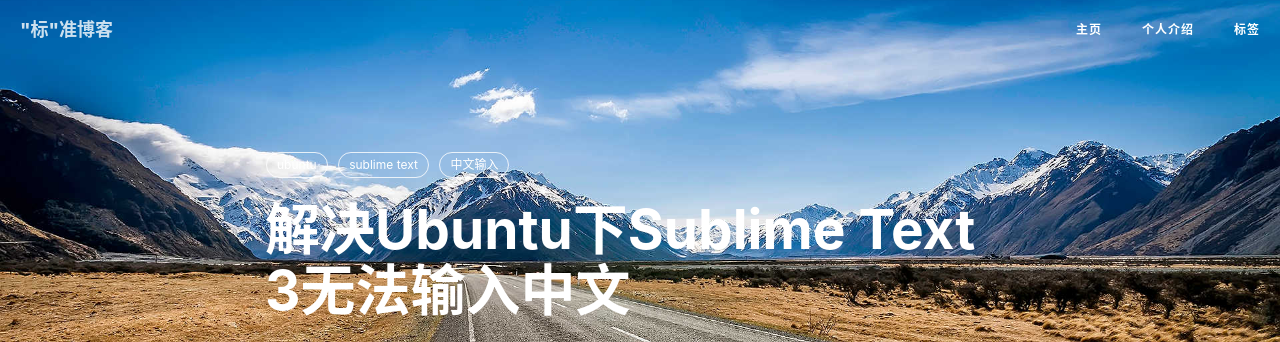
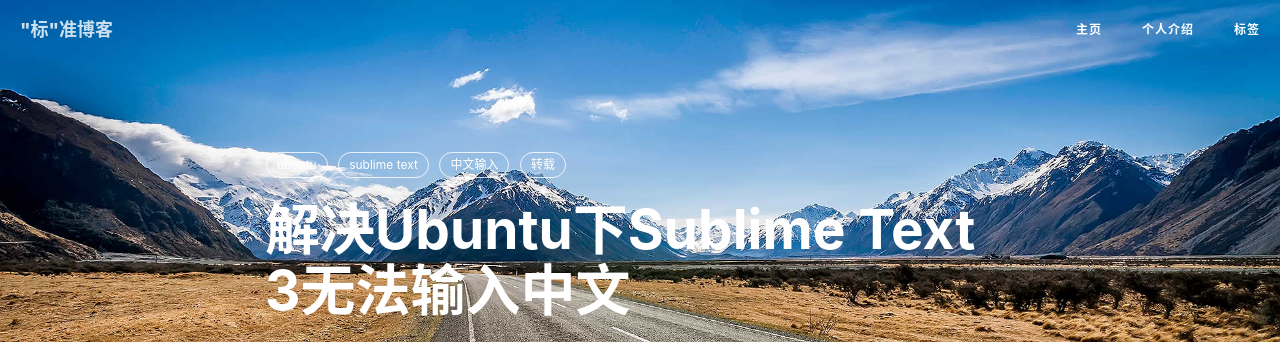
Before and after one commit to byrne-yan/byrne-yan.github.io, a Jekyll site: the page built from _posts/2015-12-06-fix-chinese-input-issue-4-sublime-text-under-ubuntu.md, in a window 1280 px wide. Shown: the top 342 px of the page. Built offline with Jekyll 4.4.1, drawn with Linux system fonts in a browser that asks for light colours; nearby versions of some CDN libraries; comment, search, counter and statistics services are not loaded.

Commit message:
tag 转载

```diff
--- a/_posts/2015-12-06-fix-chinese-input-issue-4-sublime-text-under-ubuntu.md
+++ b/_posts/2015-12-06-fix-chinese-input-issue-4-sublime-text-under-ubuntu.md
@@ -9,6 +9,7 @@ tags:
     - ubuntu
     - sublime text
     - 中文输入
+    - 转载
 ---
 
 在我的ubuntu机器上安装sublime text后发现无法输入中文，检索后找到个解决方法：
```
